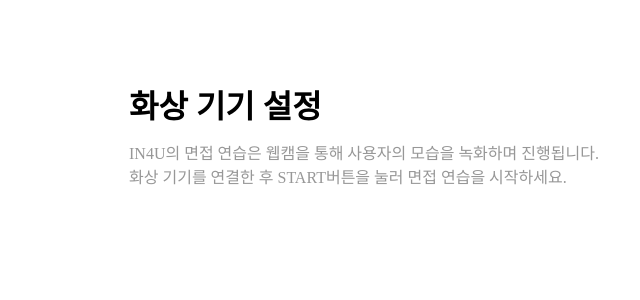
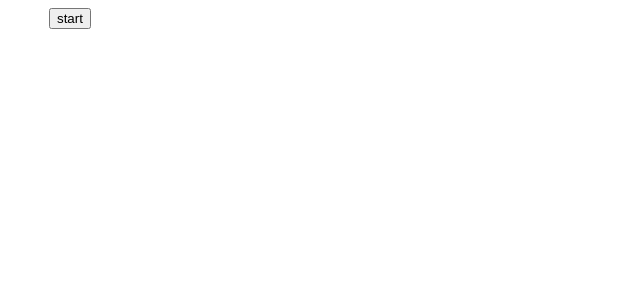
Before and after one commit to kookmin-sw/capstone-2022-15, a React (Create React App) app in the folder src/front/: page /interview in a window 1280 px wide. Shown: the top 300 px of the page, without its empty margins (99-739 px from the left). Built offline with nearby package versions, Linux system fonts and the light colour scheme.

Commit message:
add button state

```diff
--- a/src/front/src/pages/InterviewPage/Interview.css
+++ b/src/front/src/pages/InterviewPage/Interview.css
@@ -1,7 +1,15 @@
-.InterviewApp {
+.interview-app {
     position: relative;
     width: "100%";
     height: 1110px;
     padding-left: 140px;
     padding-right: 140px;
   }
+
+.interviewer-section {
+
+}
+
+.button-section {
+
+}
--- a/src/front/src/pages/InterviewPage/Interview.js
+++ b/src/front/src/pages/InterviewPage/Interview.js
@@ -1,21 +1,41 @@
 import './Interview.css';
-import { PageDescription } from '../../components/PageDescription';
 
-import React, { Component } from "react";
+import React, {useState, useEffect} from "react";
 import { Link } from 'react-router-dom';
+let count = 1;
 
-class Interview extends Component {
-    render() {
-        return (
-            <div className="InterviewApp">
-                <PageDescription></PageDescription>
+function Interview() {
+    const [buttonState, setButtonState] = useState(true);
+    const [questionNumberState, setQuestionNumberState] = useState(1);
+
+    // function changeButtonStateTrue() {
+    //     setButtonState(true);
+    //     count+=1;
+    // }
+    // function changeButtonStateFalse() {
+    //     setButtonState(false);
+    //     setInterviewState(interviewState + 1);
+    // }
+
+    // useEffect(() => {
+    //     console.log('count ', count);
+    // }, [count]);
+
+    return (
+        <div className="interview-app">
+            <div className="interviewer-section">
+
             </div>
-        );
-    }
+            <div className="button-section">
+                {buttonState && <button className="start-interview-button" onClick={() => setButtonState(false)}>
+                    start
+                </button>}
+                {!buttonState && <button className="stop-interview-button" onClick={() => setButtonState(true)}>
+                    stop
+                </button>}
+            </div>
+        </div>
+    );
 }
 
-
-
-
-
 export default Interview;
--- a/src/front/src/pages/PreInterviewPage/PreInterview.js
+++ b/src/front/src/pages/PreInterviewPage/PreInterview.js
@@ -21,6 +21,7 @@ class PreInterview extends Component {
     }
 }
 
+const clickMotion = () => window.open('/interview', '_blank');
 class CamSetting extends Component {
     render() {
         return (
@@ -45,7 +46,7 @@ class CamSetting extends Component {
                     </div>
                 </div>
                 <Link to="/interview" className="link-to-interviewpage">
-                {/* <button onClick={() => window.open('/interview', '_blank')}>/interview</button> */}
+                    {/* <button onClick={clickMotion}>/interview</button> */}
                     <button className="start-button">
                         START
                     </button>
```
